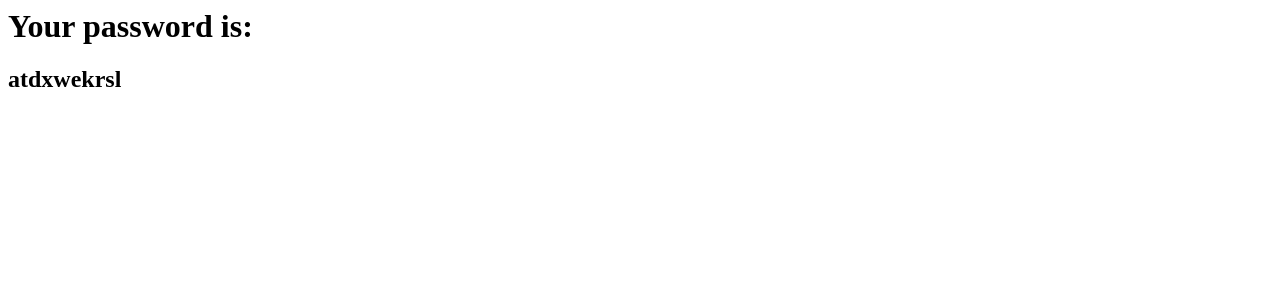
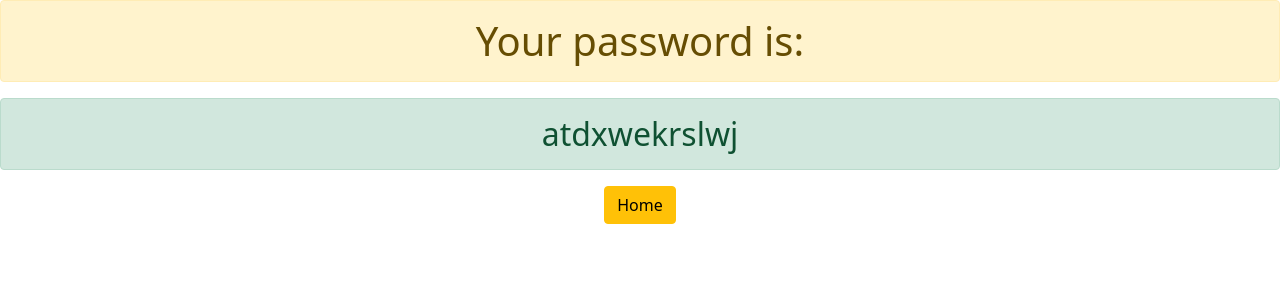
Before and after one commit to Maksat-developer/GeneratorPassword, a Django app: page /password in a window 1280 px wide. Shown: the top 300 px of the page. Run offline with Django 4.2, Linux system fonts and the light colour scheme.

Commit message:
Complate

```diff
--- /dev/null
+++ b/generator/templates/generator/about.html
@@ -0,0 +1,2 @@
+<h1>about</h1>
+<p>Это генератор ключей созданный Максом.</p>
--- a/generator/templates/generator/password.html
+++ b/generator/templates/generator/password.html
@@ -1,2 +1,9 @@
-<h1>Your password is:</h1>
-<h2>{{ password }}</h2>
+<link href="https://cdn.jsdelivr.net/npm/bootstrap@5.1.3/dist/css/bootstrap.min.css" rel="stylesheet"
+integrity="sha384-1BmE4kWBq78iYhFldvKuhfTAU6auU8tT94WrHftjDbrCEXSU1oBoqyl2QvZ6jIW3" crossorigin="anonymous">
+<div class="conainer text-center">
+
+<h1 class="alert alert-warning">Your password is:</h1>
+<h2 class="alert alert-success">{{ password }}</h2>
+
+<a href="{% url 'Home' %}" class="btn btn-warning">Home</a>
+</div>
--- a/generator/views.py
+++ b/generator/views.py
@@ -5,9 +5,10 @@
 def Home(request):
     return render (request, 'generator/home.html')
 
+def About(request):
+    return render (request, 'generator/about.html')
 
 def password(request):
-
     Characters = list('qwertyuiopasdfghjklzxcvbnm')
 
     if request.GET.get('uppercase'):
@@ -19,7 +20,7 @@
     if request.GET.get('number'):
         Characters.extend(list('1234567890'))
 
-    lenght = int(request.GET.get('lenght', 10))
+    lenght = int(request.GET.get('lenght', 12))
 
     Thepassword = ''
 
--- a/password_generator/urls.py
+++ b/password_generator/urls.py
@@ -16,9 +16,12 @@
 
 from django.urls import path
 from generator import views
+
+
 urlpatterns = [
 
-path('', views.Home ),
-path('password', views.password, name='password' ),
+path('', views.Home, name='Home'),
+path('password', views.password, name='password'),
+path('About', views.About, name='About'),
 
 ]
```
Also changed, not shown: generator/templates/generator/home.html (+8 -2 lines), 1 other file.
